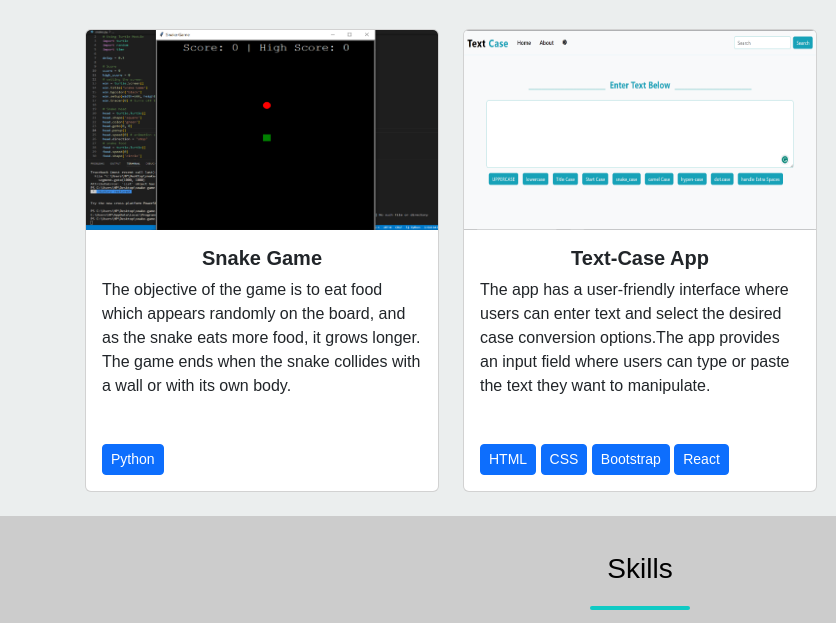
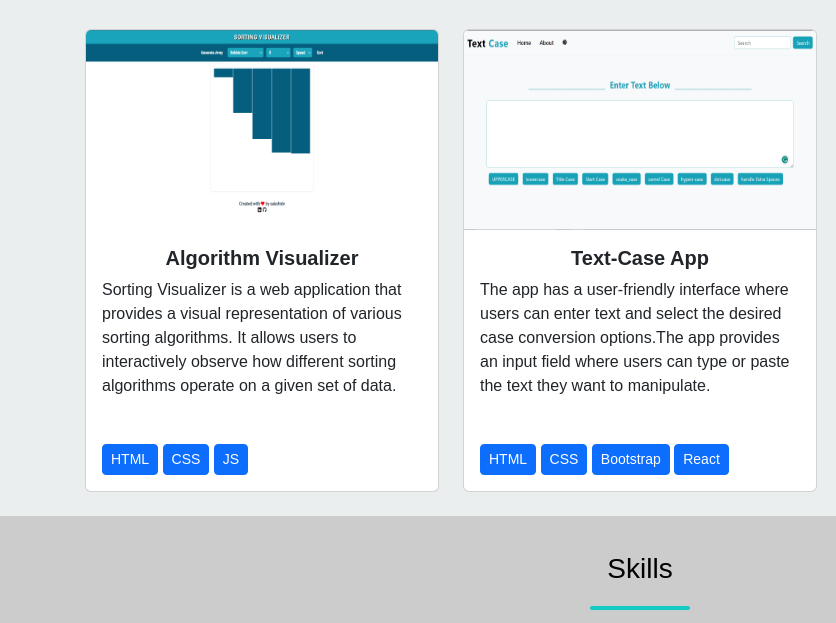
Before and after one commit to SAKSHIVAIDYA2712/SAKSHIVAIDYA2712.github.io, a plain HTML site: page index.html in a window 1280 px wide. Shown: the part 847-1470 px from the top of the page, 0-836 px from the left. Drawn offline with nearby package versions, Linux system fonts and the light colour scheme.

Commit message:
Update index.html

```diff
--- a/index.html
+++ b/index.html
@@ -101,14 +101,13 @@
             <div class="row">
                 <div class="col-lg-4 col-md-6 py-4">
                     <div class="card boxshadow">
-                        <img src="images/snakegame.PNG" class="card-img-top" alt="Project-image" style="height:200px;">
+                        <img src="images/capture.PNG" class="card-img-top" alt="Project-image" style="height:200px;">
                         <div class="card-body">
-                            <h5 class="card-title text-center"><b>Snake Game</b></h5>
-                            <p class="card-text" style="height:150px;">The objective of the game is to eat food which
-                                appears randomly on the
-                                board, and as the snake eats more food, it grows longer. The game ends when the snake
-                                collides with a wall or with its own body.</p>
-                            <a href="#" class="btn btn-primary btn-sm">Python</a>
+                            <h5 class="card-title text-center"><b>Algorithm Visualizer</b></h5>
+                            <p class="card-text" style="height:150px;">Sorting Visualizer is a web application that provides a visual representation of various sorting algorithms. It allows users to interactively observe how different sorting algorithms operate on a given set of data.</p>
+                            <a href="#" class="btn btn-primary btn-sm">HTML</a>
+                            <a href="#" class="btn btn-primary btn-sm">CSS</a>
+                            <a href="#" class="btn btn-primary btn-sm">JS</a>
                         </div>
                     </div>
                 </div>
```
